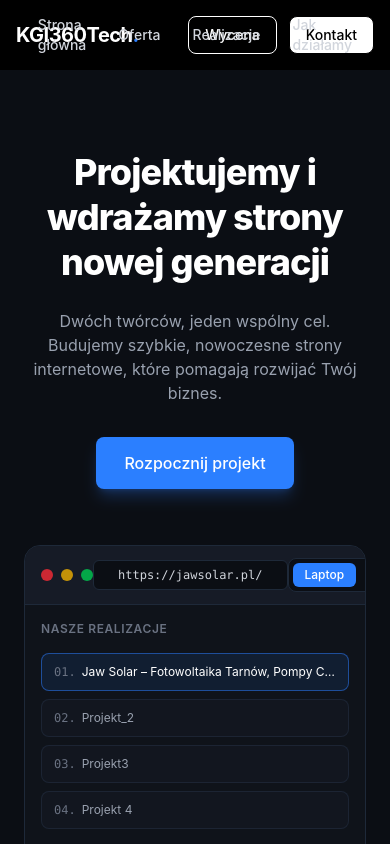
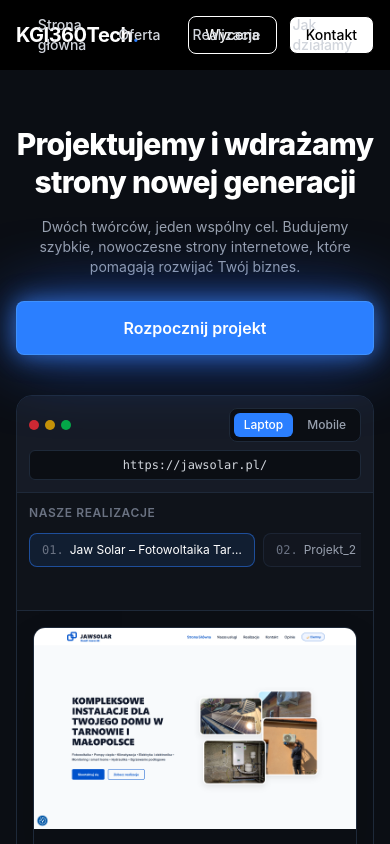
Before and after one commit to StudentST-PL/Our-Website, a React app in the folder Frontend/: page / in a window 390 px wide. Shown: the top 844 px of the page. Built offline with nearby package versions, Linux system fonts and the light colour scheme; the HTML template or start-up script is replaced by a standard one.

Commit message:
Responsywnosc StronyGlownej oraz nowe style button

```diff
--- a/Frontend/src/pages/StronaGlowna.jsx
+++ b/Frontend/src/pages/StronaGlowna.jsx
@@ -1,4 +1,4 @@
-import  { useState } from 'react'
+import { useState } from 'react'
 
 const projekty = [
   {
@@ -28,35 +28,38 @@ const projekty = [
 export default function StronaGlowna() {
   const [aktywnyProjekt, setAktywnyProjekt] = useState(projekty[0])
   const [widok, setWidok] = useState('laptop')
+
   return (
-    <section className="min-h-screen bg-[#0b0e14] text-white pt-20 pb-16 px-6">
-      <div className="max-w-3xl mx-auto text-center mb-14">{/*max-width-768px margin-inline-auto margin-bottom 56px */}
-        <h1 className = " text-white text-4xl sm:text-5xl md:text-6xl font-extrabold tracking-tight leading-tight mb-6"> {/*text-36px(2.25rem) sm:text-48px(3rem) md:text-60px(3.75rem) tracking-tight(letter-spacing: -0.025em leading-tight(line-height:1.25) margin-bottom-24px*/}
+    <section className="min-h-screen bg-[#0b0e14] text-white pt-14 sm:pt-20 pb-12 sm:pb-16 px-4 sm:px-6 overflow-x-hidden">
+      <div className="max-w-3xl mx-auto text-center mb-10 sm:mb-14">{/*max-width-768px margin-inline-auto margin-bottom 56px */}
+        <h1 className="text-white text-3xl sm:text-5xl md:text-6xl font-extrabold tracking-tight leading-tight mb-4 sm:mb-6"> {/*text-36px(2.25rem) sm:text-48px(3rem) md:text-60px(3.75rem) tracking-tight(letter-spacing: -0.025em leading-tight(line-height:1.25) margin-bottom-24px*/}
           Projektujemy i wdrażamy strony nowej generacji
         </h1>
-        <p className="text-gray-400 text-base sm:text-lg max-w-xl mx-auto mb-8"> {/*color: #9ca3af text-base(font-size: 16px, line-height: 24px) max-width: 576px mx-auto (margin-left: auto; margin-right: auto)*/}
+        <p className="text-gray-400 text-sm sm:text-base md:text-lg max-w-xl mx-auto mb-6 sm:mb-8"> {/*color: #9ca3af text-base(font-size: 16px, line-height: 24px) max-width: 576px mx-auto (margin-left: auto; margin-right: auto)*/}
           Dwóch twórców, jeden wspólny cel. Budujemy szybkie, nowoczesne strony internetowe, które pomagają rozwijać Twój biznes.
         </p>
-        <button className="bg-blue-500 hover:bg-blue-600 text-white font-medium px-7 py-3.5 rounded-lg transition shadow-lg shadow-blue-500/25 cursor-pointer">
+        <button className="w-full sm:w-auto bg-blue-500 hover:bg-blue-400 text-white font-semibold px-7 py-3.5 rounded-lg border border-blue-400/50 transition-all duration-300 shadow-[0_0_25px_rgba(59,130,246,0.8),0_0_70px_rgba(37,99,235,0.65)] hover:shadow-[0_0_35px_rgba(59,130,246,1),0_0_95px_rgba(37,99,235,0.85)] cursor-pointer">
           Rozpocznij projekt
         </button>
       </div>
 
       <div className="max-w-6xl mx-auto bg-[#12161f] border border-gray-800 rounded-2xl shadow-blue-950/20 overflow-hidden">{/*max-width: 72rem = 1152px border-width: 1px; border-style: solid*/}
-        <div className="flex items-center justify-between px-4 py-3 bg-[#161b26] border-b border-gray-800">
-          <div className="flex items-center gap-2">
-            <span className="w-3 h-3 rounded-full bg-red-500/80"></span>
-            <span className="w-3 h-3 rounded-full bg-yellow-500/80"></span>
-            <span className="w-3 h-3 rounded-full bg-green-500/80"></span>
-          </div>
-          <div className="bg-[#0b0e14] border border-gray-800 text-gray-300 text-xs sm:text-sm px-6 py-1.5 rounded-md font-mono ">
-            {aktywnyProjekt.domena}
+        {/* GÓRNA BELKA PRZEGLĄDARKI */}
+        <div className="flex flex-wrap items-center justify-between gap-2 sm:gap-3 px-3 sm:px-4 py-3 bg-[#161b26] border-b border-gray-800">
+          <div className="flex items-center gap-1.5 sm:gap-2">
+            <span className="w-2.5 h-2.5 sm:w-3 sm:h-3 rounded-full bg-red-500/80"></span>
+            <span className="w-2.5 h-2.5 sm:w-3 sm:h-3 rounded-full bg-yellow-500/80"></span>
+            <span className="w-2.5 h-2.5 sm:w-3 sm:h-3 rounded-full bg-green-500/80"></span>
           </div>
 
-          <div className="flex items-center gap-1 bg-[#0b0e14] p-1 rounded-lg border border-gray-800">
+          <div className="order-3 sm:order-2 w-full sm:w-auto sm:max-w-xs md:max-w-md bg-[#0b0e14] border border-gray-800 text-gray-300 text-xs sm:text-sm px-4 sm:px-6 py-1.5 rounded-md font-mono text-center truncate">
+            {aktywnyProjekt.domena || 'Wkrótce online'}
+          </div>
+
+          <div className="order-2 sm:order-3 flex items-center gap-1 bg-[#0b0e14] p-1 rounded-lg border border-gray-800">
             <button
               onClick={() => setWidok('laptop')}
-              className={`px-3 py-1 rounded-md text-xs font-medium transition cursor-pointer ${
+              className={`px-2.5 sm:px-3 py-1 rounded-md text-xs font-medium transition cursor-pointer ${
                 widok === 'laptop'
                   ? 'bg-blue-500 text-white'
                   : 'text-gray-400 hover:text-white'
@@ -66,7 +69,7 @@ export default function StronaGlowna() {
             </button>
             <button
               onClick={() => setWidok('mobile')}
-              className={`px-3 py-1 rounded-md text-xs font-medium transition cursor-pointer ${
+              className={`px-2.5 sm:px-3 py-1 rounded-md text-xs font-medium transition cursor-pointer ${
                 widok === 'mobile'
                   ? 'bg-blue-500 text-white'
                   : 'text-gray-400 hover:text-white'
@@ -75,27 +78,29 @@ export default function StronaGlowna() {
               Mobile
             </button>
           </div>
+        </div>
 
-          </div>
-          <div className="grid grid-cols-1 md:grid-cols-4 min-h-[450px]">
-            <div className="md:col-span-1 bg-[#0f131a] border-b md:border-b-0 md:border-r border-gray-800 p-4">
-              <p className="text-xs font-semibold uppercase tracking-wider text-gray-500 mb-4">
+        {/* TREŚĆ OKNA */}
+        <div className="grid grid-cols-1 md:grid-cols-4 min-h-[380px] sm:min-h-[450px]">
+          {/* LEWY PANEL (na mobile pozioma przewijana lista, na desktopie pionowy pasek boczny) */}
+          <div className="md:col-span-1 bg-[#0f131a] border-b md:border-b-0 md:border-r border-gray-800 p-3 sm:p-4">
+            <p className="text-xs font-semibold uppercase tracking-wider text-gray-500 mb-3 md:mb-4">
               Nasze Realizacje
             </p>
-              <div className="space-y-2">
+            <div className="flex md:block overflow-x-auto md:overflow-visible gap-2 md:space-y-2 pb-1 md:pb-0">
               {projekty.map((projekt) => {
                 const czyAktywny = aktywnyProjekt.id === projekt.id
                 return (
                   <button
                     key={projekt.id}
                     onClick={() => setAktywnyProjekt(projekt)}
-                    className={`w-full text-left px-3 py-2.5 rounded-lg border text-xs sm:text-sm transition cursor-pointer flex items-center justify-between gap-2 ${
+                    className={`shrink-0 md:shrink w-auto md:w-full text-left px-3 py-2 sm:py-2.5 rounded-lg border text-xs sm:text-sm transition cursor-pointer flex items-center justify-between gap-2 ${
                       czyAktywny
                         ? 'bg-blue-500/10 border-blue-500/50 text-white'
                         : 'bg-[#12161f] border-gray-800/80 text-gray-400 hover:border-gray-700 hover:text-gray-200'
                     }`}
                   >
-                    <span className="truncate">
+                    <span className="truncate max-w-[200px] md:max-w-none">
                       <span className="font-mono text-gray-500 mr-1.5">{projekt.id}.</span>
                       {projekt.nazwa}
                     </span>
@@ -104,11 +109,13 @@ export default function StronaGlowna() {
               })}
             </div>
           </div>
-          <div className="md:col-span-3 bg-[#0b0e14] p-6 flex items-center justify-center overflow-hidden">
+
+          {/* PRAWA KOLUMNA (podgląd) */}
+          <div className="md:col-span-3 bg-[#0b0e14] p-4 sm:p-6 flex items-center justify-center overflow-hidden">
             {!aktywnyProjekt.zdjecieDesktop ? (
-              <div className="text-center text-gray-500">
+              <div className="text-center text-gray-500 py-12">
                 <p className="text-sm font-medium text-gray-400 mb-1">
-                  Poglad dla „{aktywnyProjekt.nazwa}” pojawi sie wkrotce.
+                  Podgląd dla „{aktywnyProjekt.nazwa}” pojawi się wkrótce.
                 </p>
               </div>
             ) : widok === 'laptop' ? (
@@ -120,8 +127,8 @@ export default function StronaGlowna() {
                 />
               </div>
             ) : (
-              <div className="relative w-[275px] h-[560px] bg-white rounded-[44px] border-[8px] border-gray-800 shadow-2xl overflow-hidden flex flex-col">
-                <div className="absolute top-2.5 left-1/2 -translate-x-1/2 w-24 h-5 bg-black rounded-full z-10"></div>
+              <div className="relative w-[245px] sm:w-[275px] h-[500px] sm:h-[560px] bg-white rounded-[38px] sm:rounded-[44px] border-[6px] sm:border-[8px] border-gray-800 shadow-2xl overflow-hidden flex flex-col">
+                <div className="absolute top-2 sm:top-2.5 left-1/2 -translate-x-1/2 w-20 sm:w-24 h-4 sm:h-5 bg-black rounded-full z-10"></div>
                 <img
                   src={aktywnyProjekt.zdjecieMobile || aktywnyProjekt.zdjecieDesktop}
                   alt={`${aktywnyProjekt.nazwa} - wersja mobilna`}
@@ -129,7 +136,6 @@ export default function StronaGlowna() {
                 />
               </div>
             )}
-
           </div>
         </div>
       </div>
```
Lines whose indentation alone changed are shown as unchanged.
